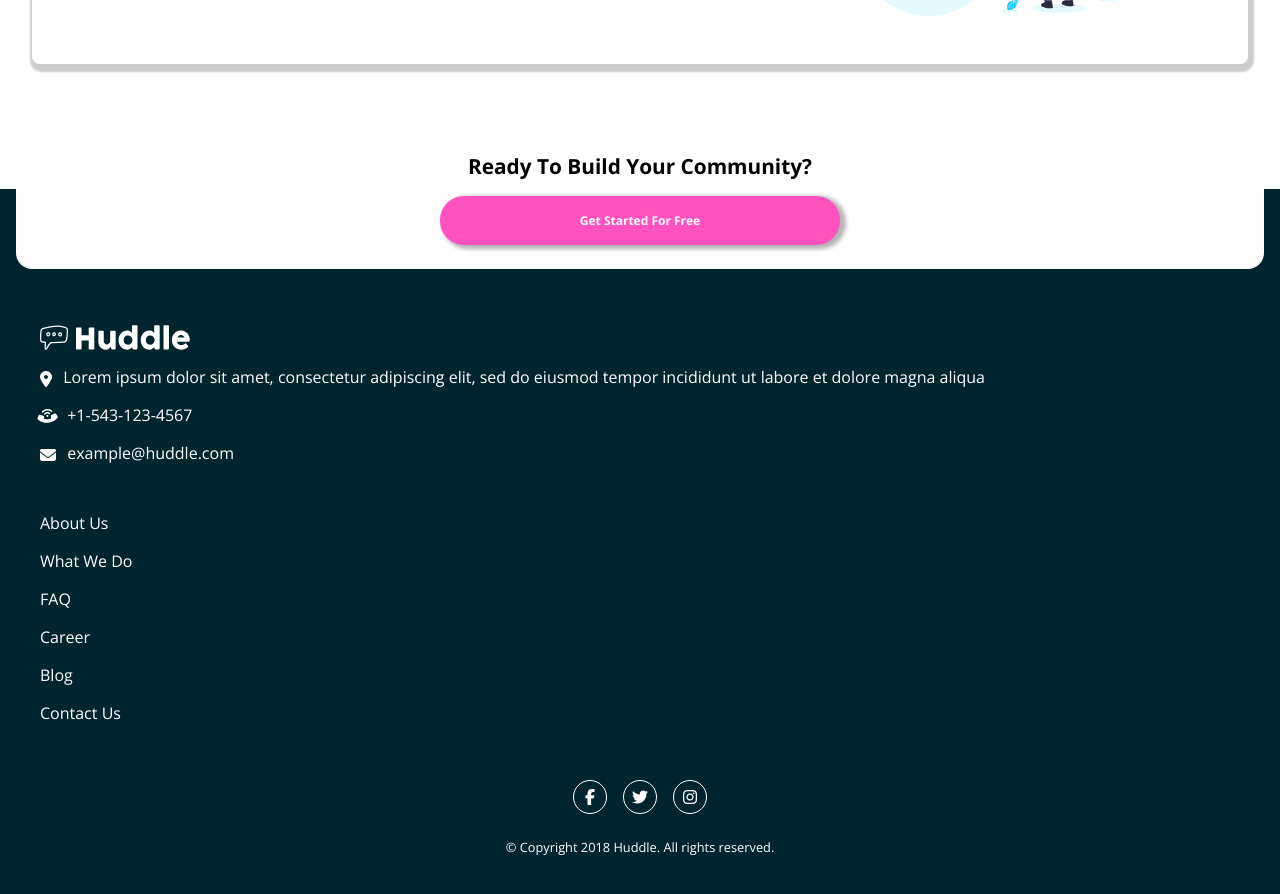
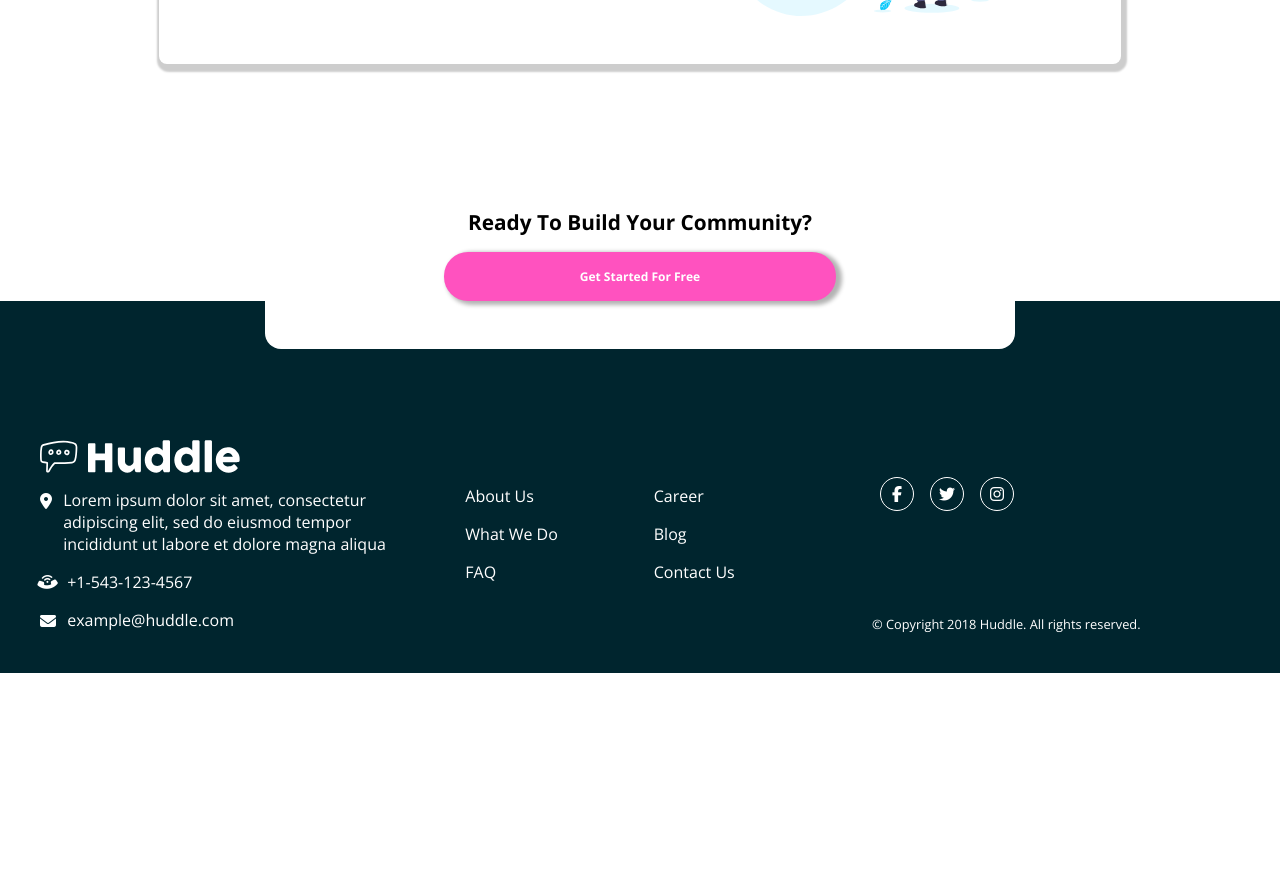
Before and after one commit to MesachVenegas/Landing-Page, a plain HTML site: page index.html in a window 1280 px wide. Shown: the part 1618-2512 px from the top of the page. After the commit the page ends 2291 px from the top, so only its background shows below. Drawn offline with nearby package versions, Linux system fonts and the light colour scheme.

Commit message:
add: finished footer desktop

```diff
--- a/assets/css/style.css
+++ b/assets/css/style.css
@@ -56,15 +56,9 @@ body{
 }
 
 .section{
-    background-color: #FFF;
-    position: relative;
     display: flex;
-    flex-direction: column;
-    margin: 1rem;
-    padding: 1.5rem;
-    border-radius: 1rem;
-    /* box-shadow: 0px 0px 0-px 2px rgba(3, 3, 3, .3); */
-    z-index: 2;
+    justify-content: center;
+    align-items: center;
 }
 
 
@@ -72,7 +66,13 @@ body{
     display: flex;
     flex-direction: column;
     justify-content: center;
-    align-items: center;;
+    align-items: center;
+    position: relative;
+    background-color: #FFF;
+    margin: 1rem;
+    padding: 1.5rem;
+    border-radius: 1rem;
+    z-index: 2;
 }
 
 .section--title{
@@ -94,7 +94,7 @@ body{
     background-color: var(--dark-cyan);
     position: relative;
     color: #FFF;
-    height: 780px;
+    height: auto;
     padding: 1rem;
     margin-top: -6rem;
     z-index: 1;
@@ -252,6 +252,12 @@ body{
     .header--img{
         max-width: 400px;;
     }
+
+    .section--getstar {
+        min-width: 400px;
+        padding: 3rem;
+        margin: 3rem;
+    }
 }
 
 @media screen and (min-width:992px) {
@@ -261,6 +267,11 @@ body{
     .header--text,
     .header--title{
         max-width: 400px;
+    }
+
+    .main{
+        justify-content: center;
+        align-items: center;
     }
 
     .main--card{
@@ -298,4 +309,54 @@ body{
     .main--card__right{
         flex-direction: row-reverse;
     }
+
+    .section--getstar{
+        width: 750px;
+        padding: 3rem;
+        margin: 3rem;
+    }
+
+    .footer{
+        display: flex;
+        justify-content: center;
+        align-content: space-around;
+        flex-direction: row;
+        height: auto;
+    }
+
+    .container--foot{
+        display: flex;
+        justify-content: center;
+        align-content: center;
+        width: 900px;
+    }
+
+    .foot--logo{
+        width: 200px;
+    }
+
+    .two{
+        display: flex;
+        align-items: stretch;
+        flex-direction: row;
+        margin-top: 9rem;
+    }
+
+    .foot--group{
+        margin-right: 5rem;
+    }
+
+    .three{
+        display: flex;
+        flex-direction: column;
+        justify-content: flex-start;
+        align-items: stretch;
+        margin-top: 8rem;
+    }
+
+    .foot--copy{
+        margin-top: 5rem;
+        align-items: flex-end;
+    }
+
 }
--- a/index.html
+++ b/index.html
@@ -82,7 +82,7 @@
         <div class="container--foot one">
             <!-- Logo -->
             <div class="foot--item">
-                <img class="foot--logo" src="./assets/images/logo foot.svg" alt="" />
+                <img class="foot--logo" src="./assets/images/logo foot.svg" alt="Huddle-logo" />
             </div>
             <!-- Location -->
             <div class="foot--item">
@@ -105,23 +105,15 @@
         </div>
         <!-- About Us area -->
         <div class="container--foot two">
-            <div class="foot--item">
-                <span>About Us</span>
+            <div class="foot--group">
+                <span class="foot--item">About Us</span>
+                <span class="foot--item">What We Do</span>
+                <span class="foot--item">FAQ</span>
             </div>
-            <div class="foot--item">
-                <span>What We Do</span>
-            </div>
-            <div class="foot--item">
-                <span>FAQ</span>
-            </div>
-            <div class="foot--item">
-                <span>Career</span>
-            </div>
-            <div class="foot--item">
-                <span>Blog</span>
-            </div>
-            <div class="foot--item">
-                <span>Contact Us</span>
+            <div class="foot--group">
+                <span class="foot--item">Career</span>
+                <span class="foot--item">Blog</span>
+                <span class="foot--item">Contact Us</span>
             </div>
         </div>
         <!-- Redes Sociales y Copyright -->
```
